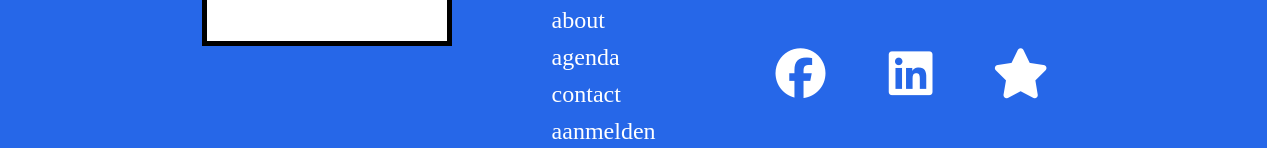
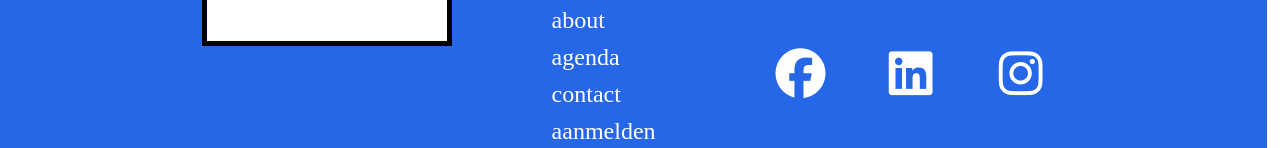
Before and after one commit to coolevogel/jaar-2-periode-1-BO, a plain HTML site: page code/aanmelden.html in a window 1280 px wide. Shown: the part 578-726 px from the top of the page. Drawn offline with Linux system fonts and the light colour scheme; files whose address does not match are found by name.

Commit message:
instagram icon in footer veranderd

```diff
--- a/code/aanmelden.html
+++ b/code/aanmelden.html
@@ -62,7 +62,7 @@
                         <i class="fa-brands fa-linkedin footer2__icon"></i></a></li>
                 <li class="footer2__mediaListItem"><a class="footer2__mediaLink"
                         href="https://www.youtube.com/watch?v=dQw4w9WgXcQ">
-                        <i class="fa-solid fa-star footer2__icon"></i></a></li>
+                        <i class="fa-brands fa-instagram footer2__icon"></i></a></li>
             </ul>
         </div>
     </footer>
```
Also changed, not shown: code/about.html (+1 -1 lines), code/agenda.html (+1 -1 lines), code/contact.html (+1 -1 lines), code/index.html (+1 -1 lines).
